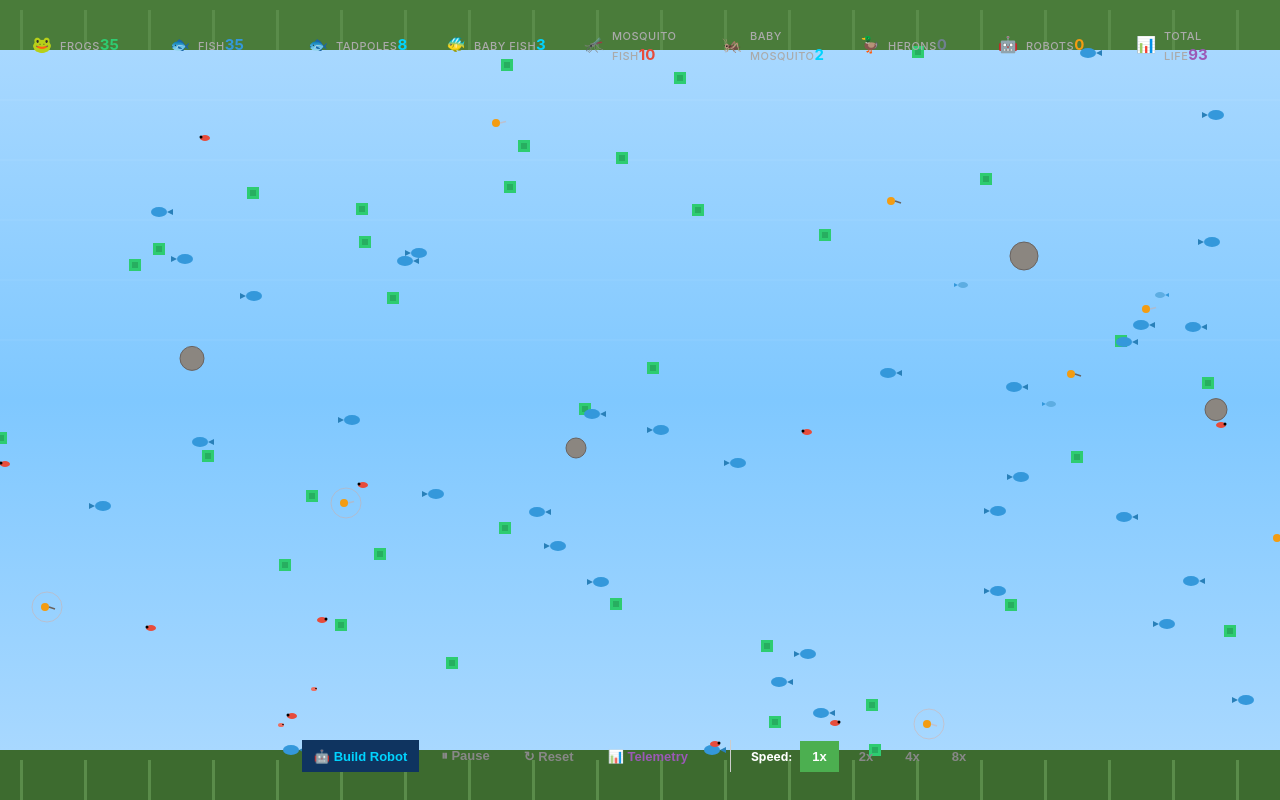
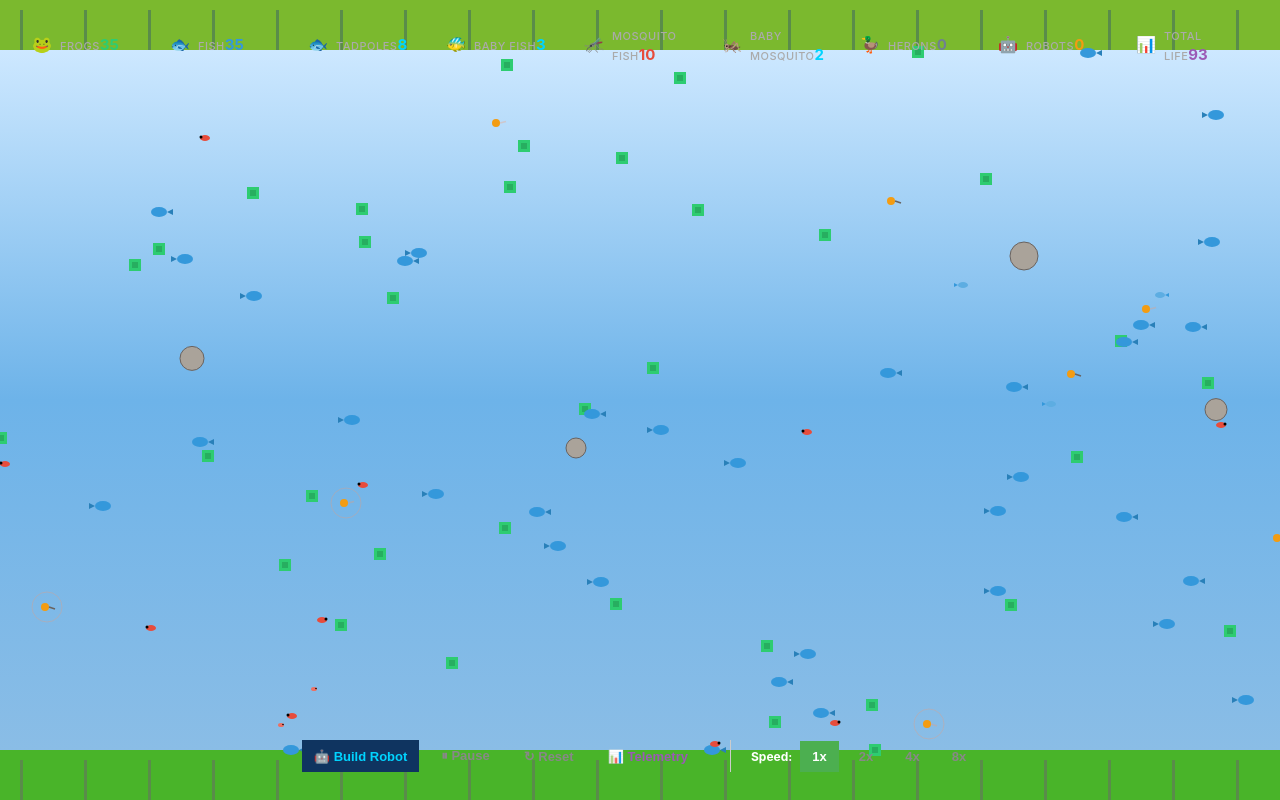
Before and after one commit to jamcodehub/RiverEcoSystem, a React (Vite) app: page / in a window 1280 px wide. Built offline with nearby package versions, Linux system fonts and the light colour scheme.

Commit message:
ui / river color update

```diff
--- a/src/components/EcosystemCanvas.jsx
+++ b/src/components/EcosystemCanvas.jsx
@@ -51,28 +51,17 @@ const EcosystemCanvas = ({ creatures, robots }) => {
 
     // Draw river gradient
     const gradient = ctx.createLinearGradient(0, 50, 0, height - 50);
-    gradient.addColorStop(0, '#a8d8ff');
-    gradient.addColorStop(0.5, '#7fc8ff');
-    gradient.addColorStop(1, '#a8d8ff');
+    gradient.addColorStop(0, '#cde8ff');
+    gradient.addColorStop(0.5, '#6db3e9');
+    gradient.addColorStop(1, '#8abde6');
     ctx.fillStyle = gradient;
     ctx.fillRect(0, 50, width, height - 100);
 
     // Draw river banks
-    ctx.fillStyle = '#4a7c3a';
+    ctx.fillStyle = '#7bb92e';
     ctx.fillRect(0, 0, width, 50); // Top bank
-    ctx.fillStyle = '#3d6b2f';
+    ctx.fillStyle = '#49b429';
     ctx.fillRect(0, height - 50, width, 50); // Bottom bank
-
-    // Draw solid water lines
-    ctx.strokeStyle = 'rgba(255, 255, 255, 0.08)';
-    ctx.lineWidth = 1;
-    for (let i = 0; i < 5; i++) {
-      const yOffset = 100 + i * 60;
-      ctx.beginPath();
-      ctx.moveTo(0, yOffset);
-      ctx.lineTo(width, yOffset);
-      ctx.stroke();
-    }
 
     // Draw plants/reeds on banks (static)
     ctx.fillStyle = '#5a8c4a';
@@ -84,7 +73,7 @@ const EcosystemCanvas = ({ creatures, robots }) => {
     });
 
     // Draw rocks - responsive positioning
-    ctx.fillStyle = '#8b8680';
+    ctx.fillStyle = '#aaa39a';
     const scale = canvasSize.width / 1000;
     const rockPositions = [
       { x: 150 * scale, y: 280 * scale, r: 12 },
```
